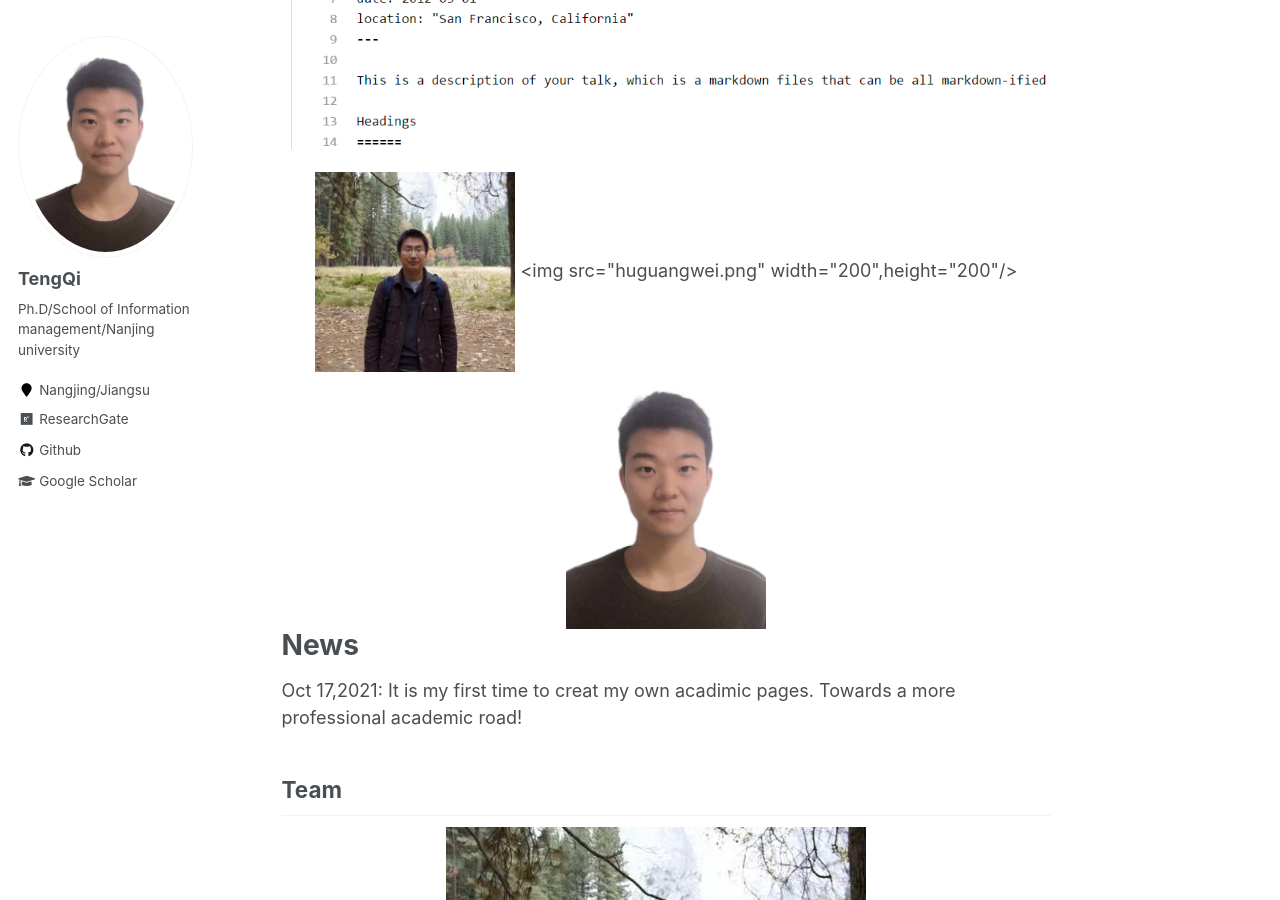
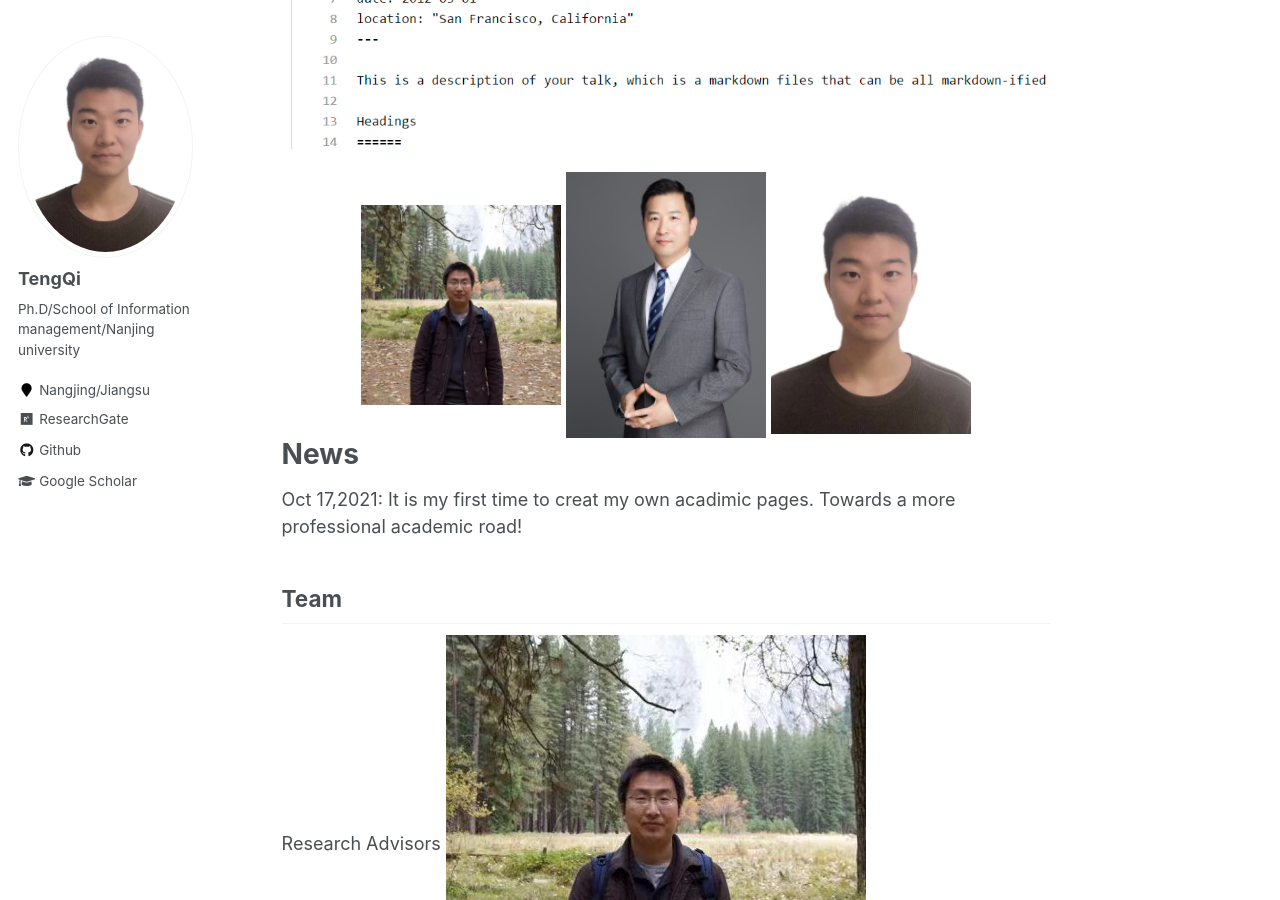
Before and after one commit to tengqi159/tengqi.github.io, a Jekyll site: the page built from _pages/about.md, in a window 1280 px wide and 900 px high, scrolled down 852 px. Built offline with Jekyll 4.4.1, drawn with Linux system fonts in a browser that asks for light colours.

Commit message:
Update about.md

```diff
--- a/_pages/about.md
+++ b/_pages/about.md
@@ -31,7 +31,7 @@ CV (updating)
 
 
 <center class="half">
-    <img src="leizhang.png" width="200"/>  <img src="huguangwei.png" width="200",height="200"/>  <img src="t.png" width="200"/>
+    <img src="leizhang.png" width="200"/>  <img src="huguangwei.png" width="200"/>  <img src="t.png" width="200"/>
 </center>
 
 News
```
